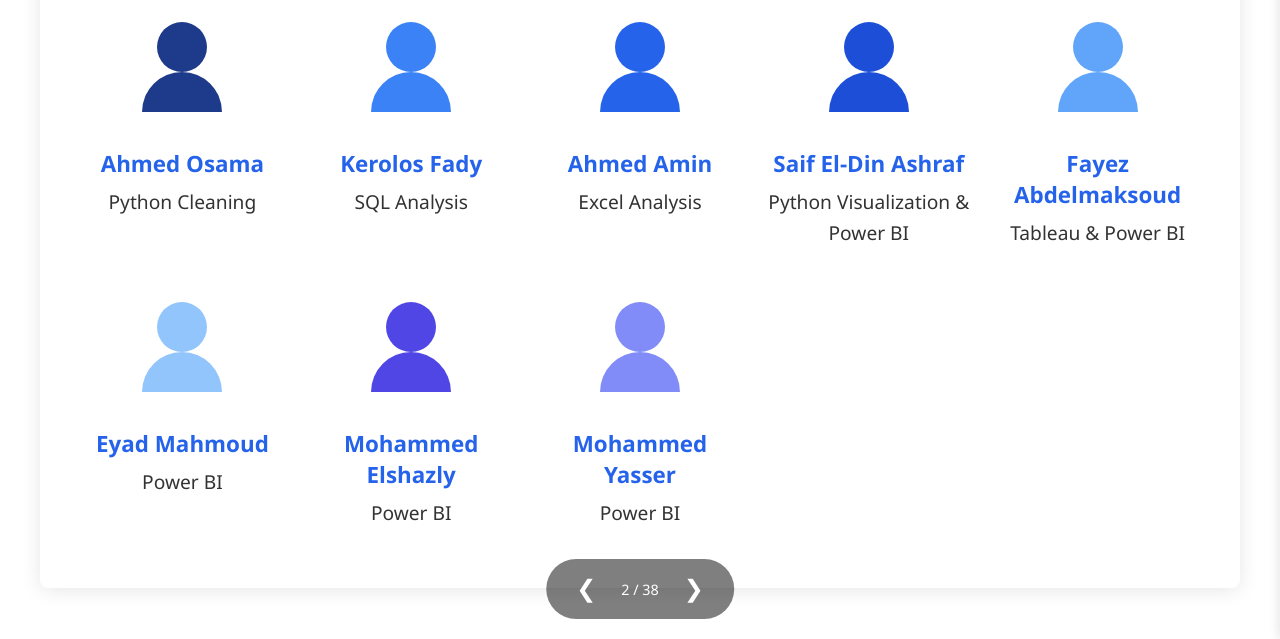
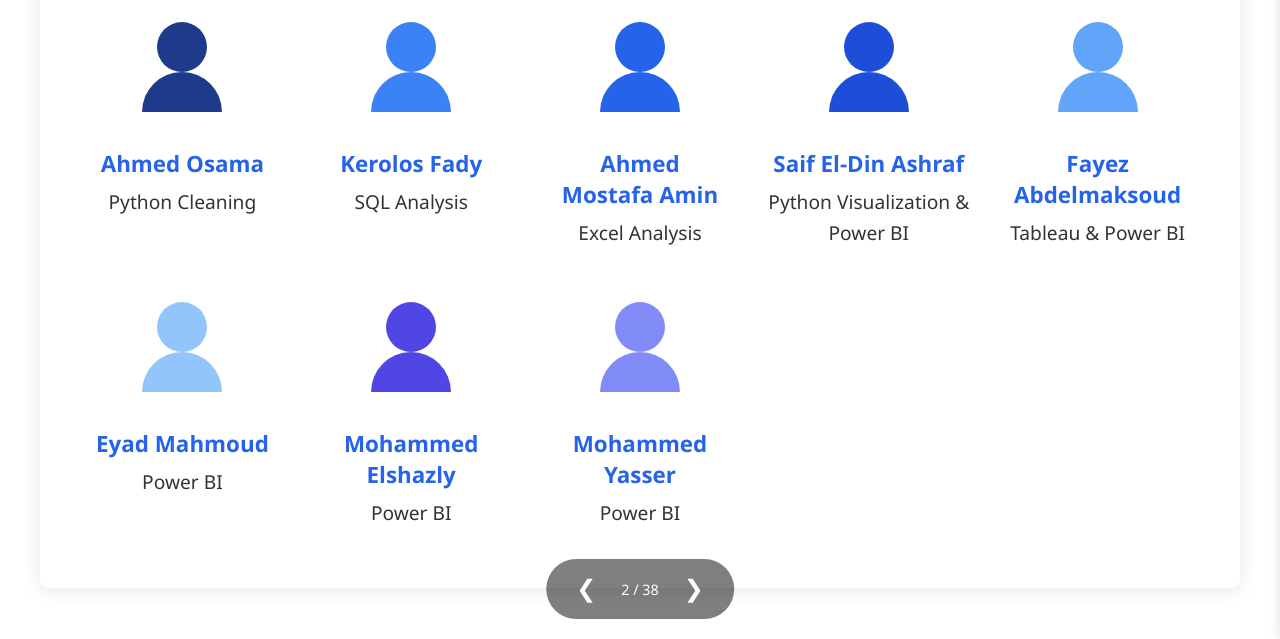
Before and after one commit to saif131/Finale-Project, a plain HTML site: page index.html in a window 1280 px wide. Both pictures are taken after a click on the button "Next slide". Shown: the part 161-800 px from the top of the page. Drawn offline with Linux system fonts and the light colour scheme.

Commit message:
Update team member name in index.html from "Ahmed Amin" to "Ahmed Mostafa Amin".

```diff
--- a/index.html
+++ b/index.html
@@ -127,7 +127,7 @@
                                     <circle cx="50" cy="100" r="40" fill="#2563eb"/>
                                 </svg>
                             </div>
-                            <h3>Ahmed Amin</h3>
+                            <h3>Ahmed Mostafa Amin</h3>
                             <p>Excel Analysis</p>
                         </div>
                         <div class="team-member">
```
